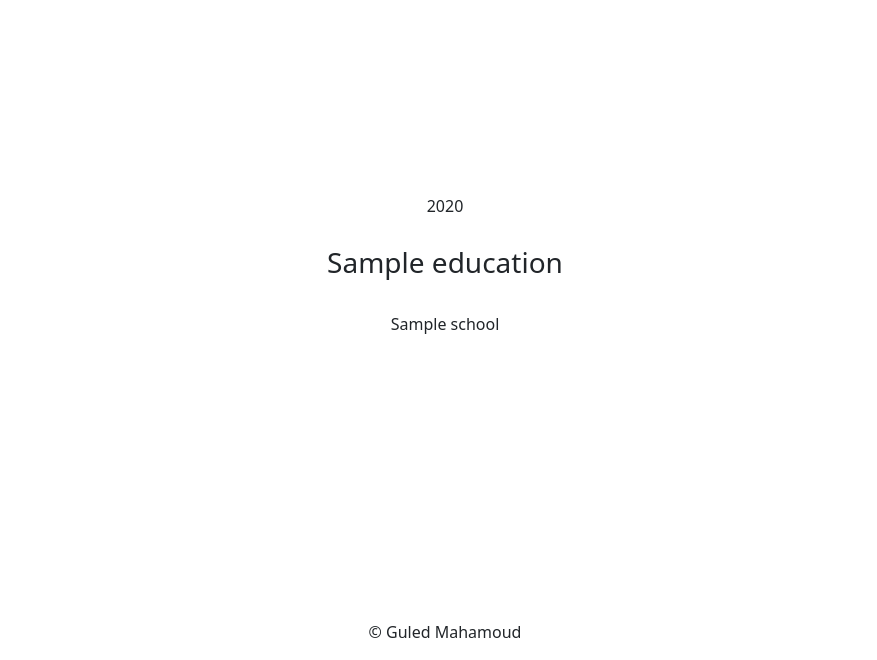
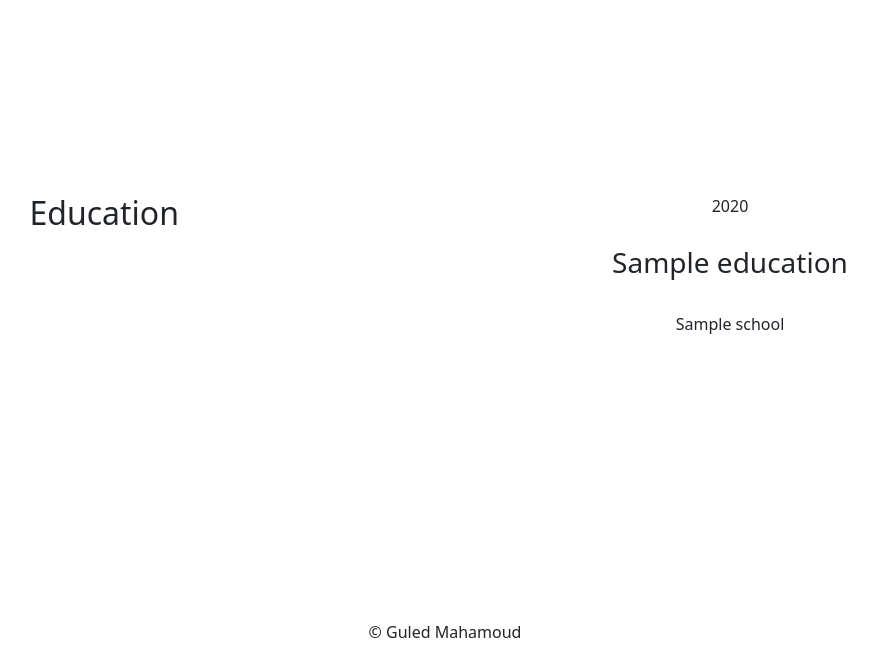
Before and after one commit to gammaled/my-resume-website, a Flask app: page /education in a window 1280 px wide. Shown: the part 140-800 px from the top of the page, without its empty margins (195-1072 px from the left). Run offline with Flask 2, Linux system fonts and the light colour scheme; a database or web service that is not in the repository returns one stand-in record (values such as "Sample title"); some libraries are stand-ins or nearby versions.

Commit message:
added heading to the left side of content

```diff
--- a/templates/education.html
+++ b/templates/education.html
@@ -1,7 +1,10 @@
 {% extends "base.html" %}
 {% block content %}
 
-<div id="education" class="col-12 text-center">
+<div class="container">
+    <div class="row">
+        <h2 class="col-12 col-md-3 mx-auto">Education</h2>
+        <div id="education" class="col-12 col-md-6 text-center">
             {% for school in education %}
             <div class="col-12 mb-5">
                 <p class="mb-1">{{ school.year }}</p><br>
@@ -10,6 +13,8 @@
             </div>
             {% endfor %}
         </div>
+    </div>
+</div>
 
 
 {% endblock %}
```
Lines whose indentation alone changed are shown as unchanged.
